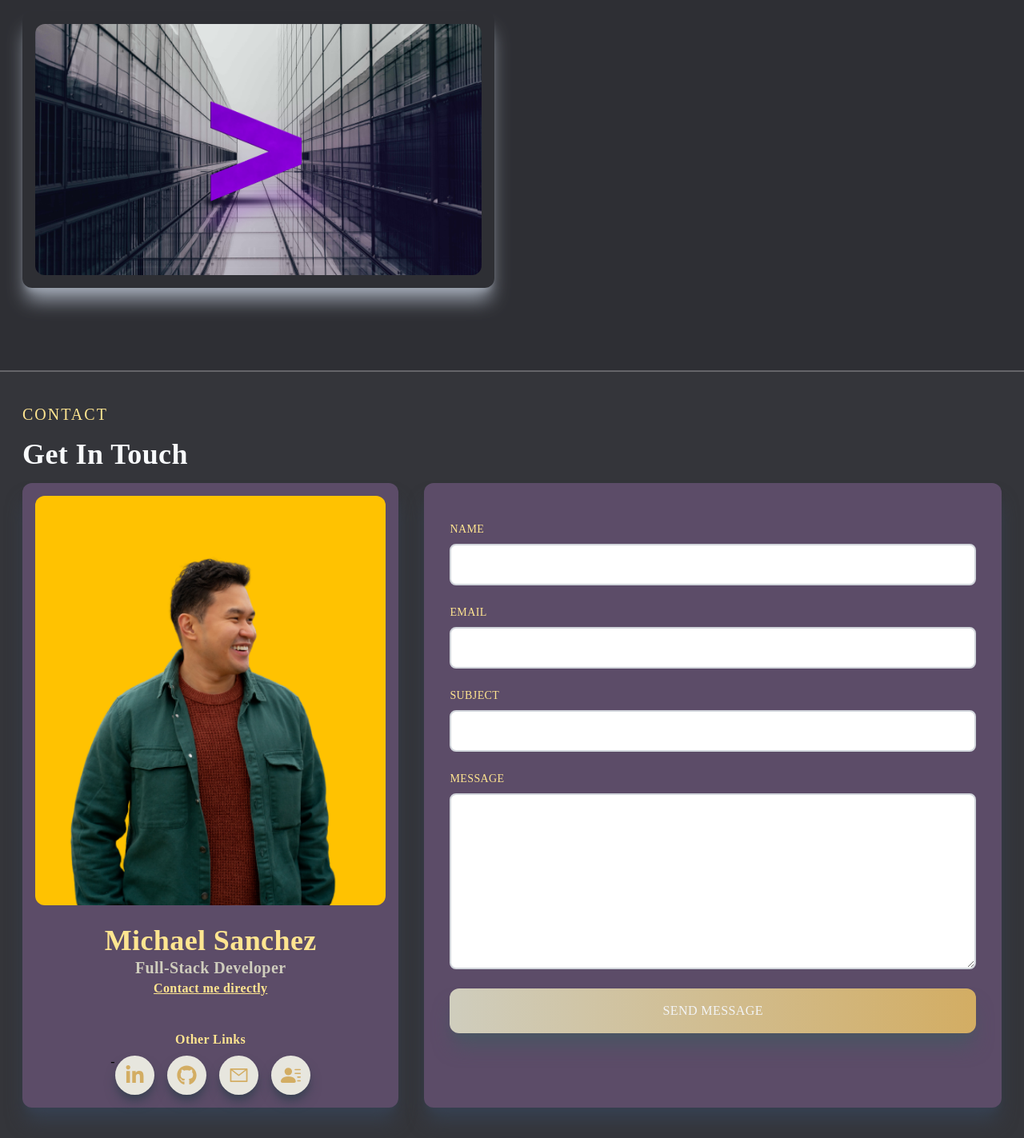
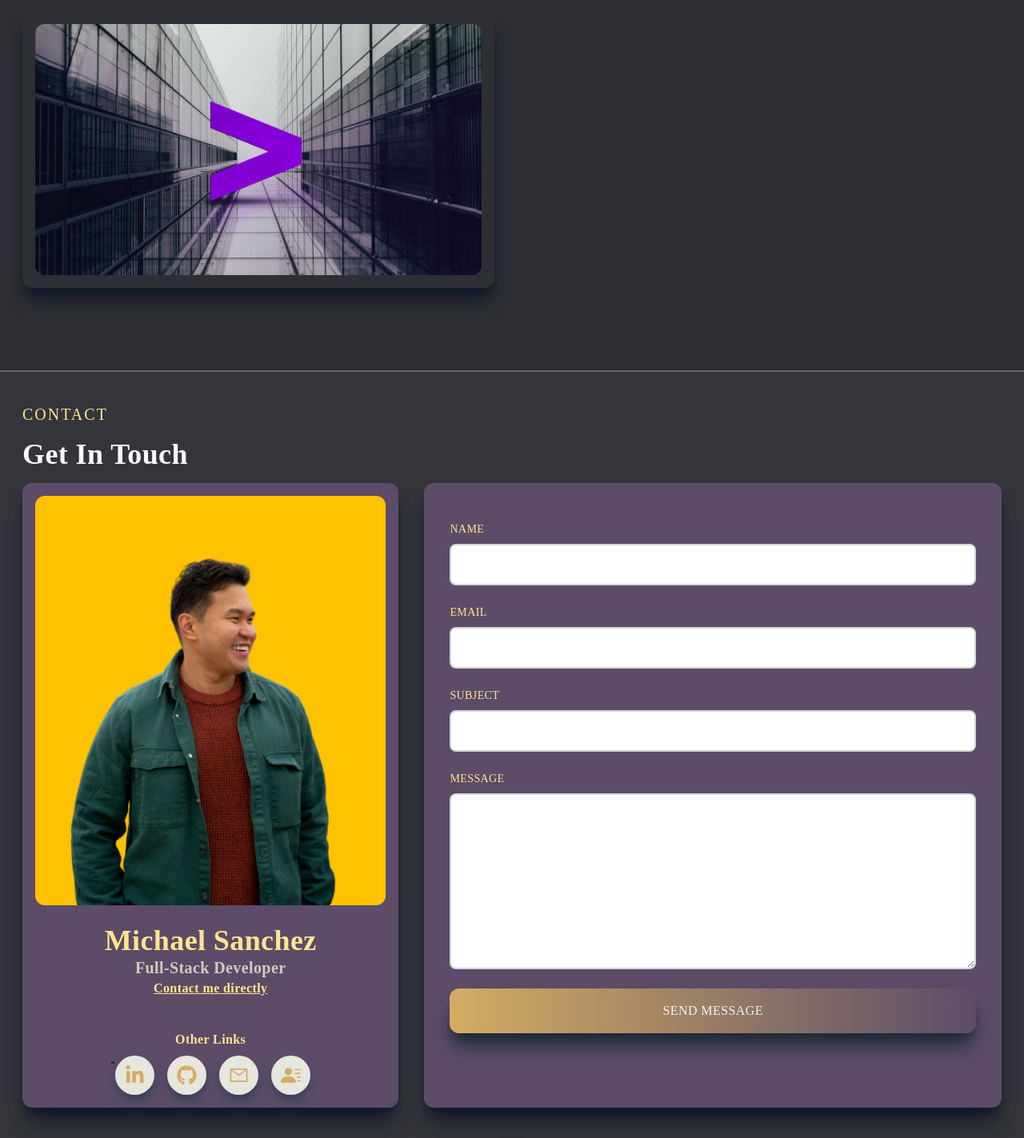
Before and after one commit to MikeSanDev/portfolio-nextjs, a Next.js app: page / in a window 1280 px wide. Shown: the part 3604-5027 px from the top of the page at 80% size. Built offline with nearby package versions, Linux system fonts and the light colour scheme; a web font is replaced by a local one.

Commit message:
shading edit

```diff
--- a/components/Contacts.js
+++ b/components/Contacts.js
@@ -51,7 +51,7 @@ const Contact = () => {
         <h2 className="py-4 text-slate-50">Get In Touch</h2>
         <div className="grid lg:grid-cols-5 gap-8">
           {/* left */}
-          <div className="bg-[#5c4c68] col-span-3 lg:col-span-2 flex flex-col items-center justify-center w-full h-full shadow-xl shadow-gray-700 rounded-xl p-4">
+          <div className="bg-[#5c4c68] col-span-3 lg:col-span-2 flex flex-col items-center justify-center w-full h-full shadow-xl shadow-gray-900 rounded-xl p-4">
             <div className=" h-full">
               <div className="flex flex-col items-center">
                 <Image
@@ -164,7 +164,7 @@ const Contact = () => {
             </div>
           </div>
           {/* right */}
-          <div className="bg-[#5c4c68] col-span-3 w-full h-auto shadow-xl shadow-gray-700 rounded-xl lg:p-4">
+          <div className="bg-[#5c4c68] col-span-3 w-full h-auto shadow-xl shadow-gray-900 rounded-xl lg:p-4">
             <div className="p-4">
               <form ref={form} onSubmit={sendEmail}>
                 <div className="grid md:grid-cols-1 gap-4 w-full py-2">
@@ -210,7 +210,7 @@ const Contact = () => {
                   placeholder="Send Message"
                   value="Send Message"
                   className="w-full p-4 text-gray-100 mt-4 bg-gradient-to-r
-        from-secondaryColor to-mainColor shadow-xl shadow-gray-600 rounded-xl uppercase cursor-pointer"
+        from-mainColor to-[#5c4c68] shadow-xl shadow-gray-800 rounded-xl uppercase cursor-pointer"
                 />
               </form>
             </div>
@@ -218,7 +218,7 @@ const Contact = () => {
         </div>
         <div className="flex justify-center py-10">
           <Link href="/">
-            <div  className="rounded-full shadow-lg  shadow-gray-500 p-4 bg-[#5c4c68] cursor-pointer hover:scale-110 ease-in duration-300 text-accentColor"
+            <div  className="rounded-full shadow-lg  shadow-gray-900 p-4 bg-[#5c4c68] cursor-pointer hover:scale-110 ease-in duration-300 text-accentColor"
             title="Back to the top">
               <HiOutlineChevronDoubleUp size={30} className="m-auto" />
             </div>
--- a/components/ProjectItem.tsx
+++ b/components/ProjectItem.tsx
@@ -16,7 +16,7 @@ const ProjectItem = ({
 }) => {
   return (
     <div
-      className="relative flex items-center justify-center h-auto w-full shadow-xl shadow-gray-400 rounded-xl p-4 group hover:bg-gradient-to-r
+      className="relative flex items-center justify-center h-auto w-full shadow-xl shadow-gray-900 rounded-xl p-4 group hover:bg-gradient-to-r
         from-secondaryColor to-accentColor"
     >
       <Image
```
